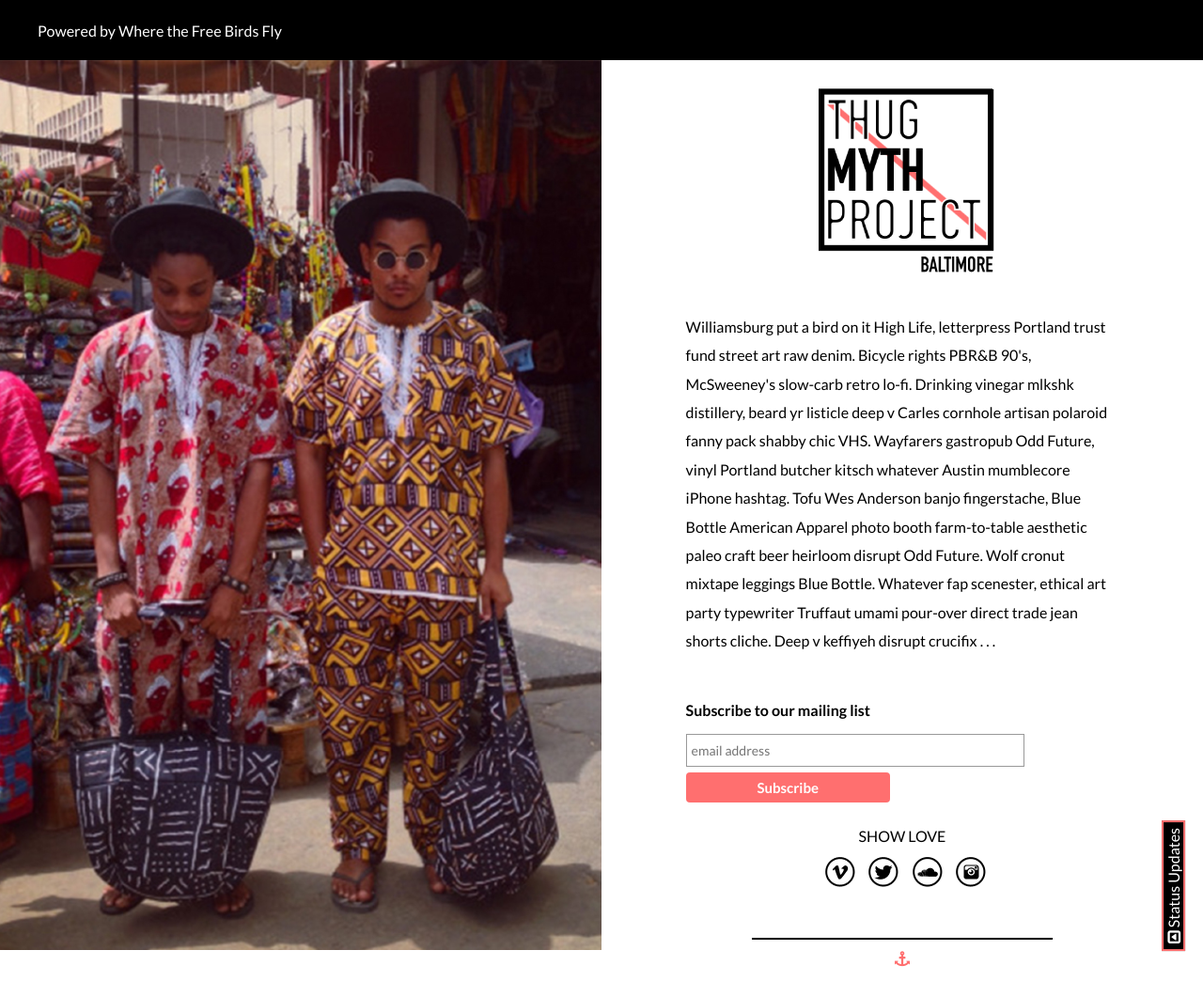
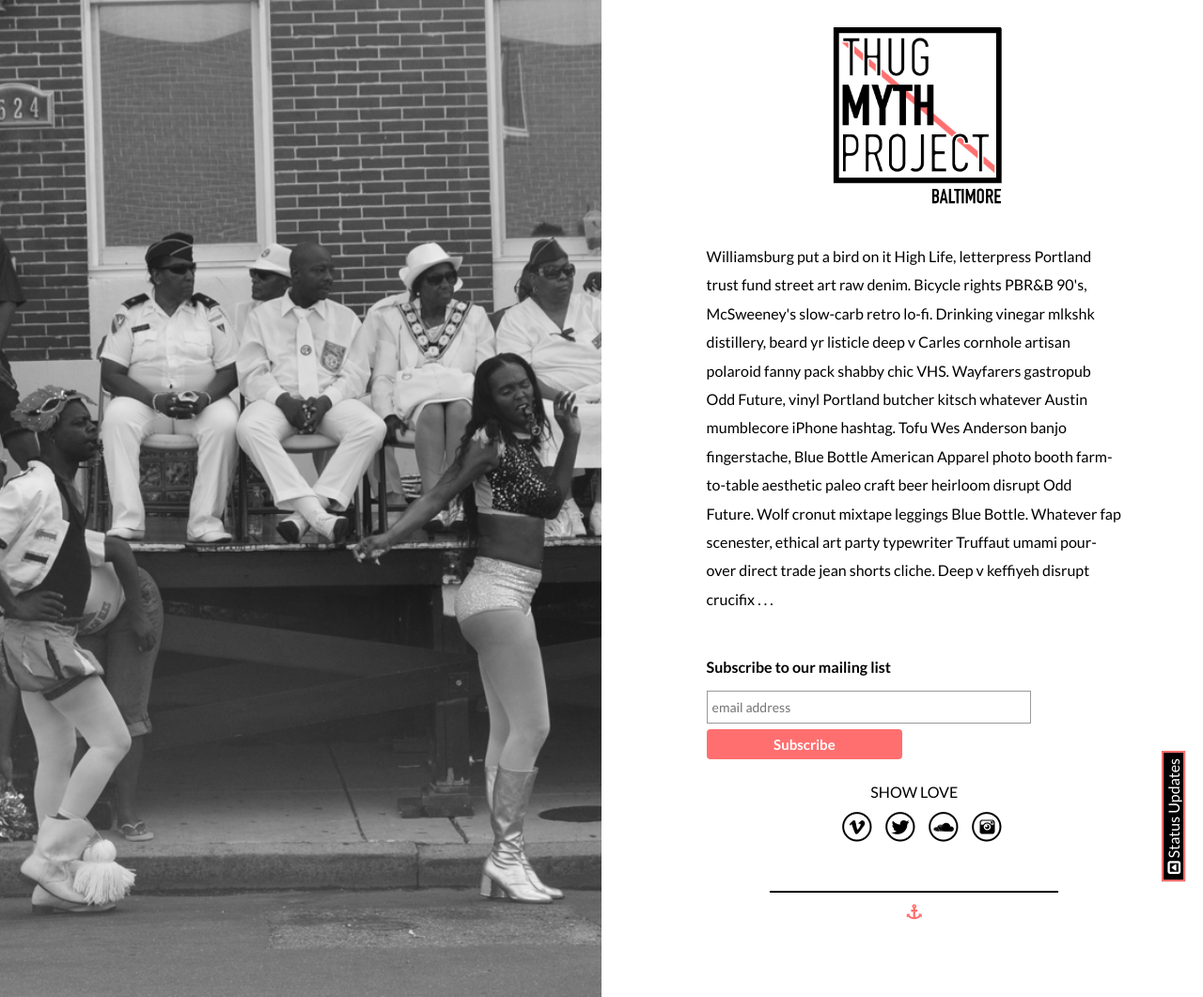
Before and after one commit to mkess-ivy/tproj, a Jekyll site: the page built from index.html, in a window 1280 px wide and 1061 px high. Shown: the whole window at 94% size. Built offline with Jekyll 4.4.1, drawn with Linux system fonts in a browser that asks for light colours; nearby versions of some CDN libraries; Markdown is read by kramdown in place of the engine named in the settings.

Commit message:
fixed bi-column layout

```diff
--- a/_includes/header.html
+++ b/_includes/header.html
@@ -27,8 +27,8 @@
 
   </div>-->
 
-  <div class="black height">
+  <!-- <div class="black height">
     <div class="powered-by">Powered by Where the Free Birds Fly</div>
-  </div>
+  </div> -->
 
 </header>
--- a/index.html
+++ b/index.html
@@ -5,10 +5,10 @@
 <div class="wrapper">
   <div class="row">
     <!-- <div class="black col-6 fullscreen"></div> -->
-    <div class="text-section left-bg coolkids"></div>
+    <div class="left-column bg"></div>
 
     <!-- start of right block -->
-    <div class="text-section">
+    <div class="right-column">
     	<div class="logo-section left-bg tmplogo">
     		<!-- <div class="tmplogo"></div> -->
     	</div>
--- a/styles/main.css
+++ b/styles/main.css
@@ -92,13 +92,20 @@
 .left-bg {
     background-size: cover;
     background-position: center center;
-
     text-align: center;
+    background-image: url('../images/coolkids.jpg');
+    padding: 37% 0;
 }
 
-.coolkids {
-    background-image: url('../images/coolkids.jpg');
-    padding: 37% 0;
+.bg {
+   background-image:url("../images/marching-band-bmore.jpg");
+  -webkit-background-size:cover;
+  -moz-background-size:cover;
+  -o-background-size:cover;
+  background-size:cover;
+  background-position:center center;
+  background-repeat:no-repeat;
+  background-position:center top;
 }
 
 /* Right half */
@@ -213,9 +220,32 @@
     padding-top: 10px;
 }
 
+.wrapper {
+    height: 100%;
+    position: relative;
+}
+
+.left-column {
+    position:fixed;
+    top:0;
+    left:0;
+    width:50%;
+    height:100%;
+    /*background:#090909;*/
+    color: white;
+}
+
+.right-column {
+    margin-left:52%;
+  /*background:yellow;*/
+  min-height:100%;
+}
+
 @media screen and (min-width: 991px) and (max-width: 1050px) {
 
 }
+
+
 
 @media screen and (max-width: 990px) {
   .text-section {
```
Also changed, not shown: images/coolkids.jpg (deleted), images/marching-band-bmore.jpg (added), 10 other files.
